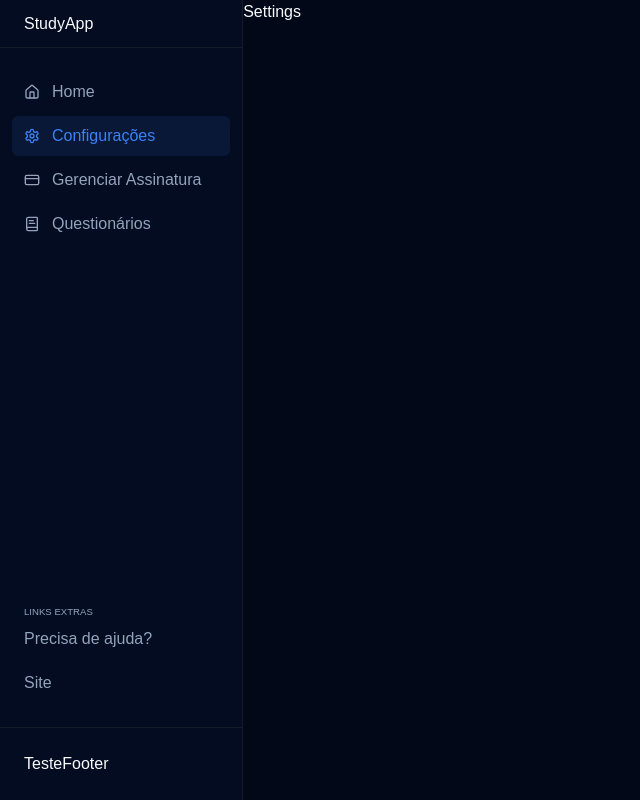
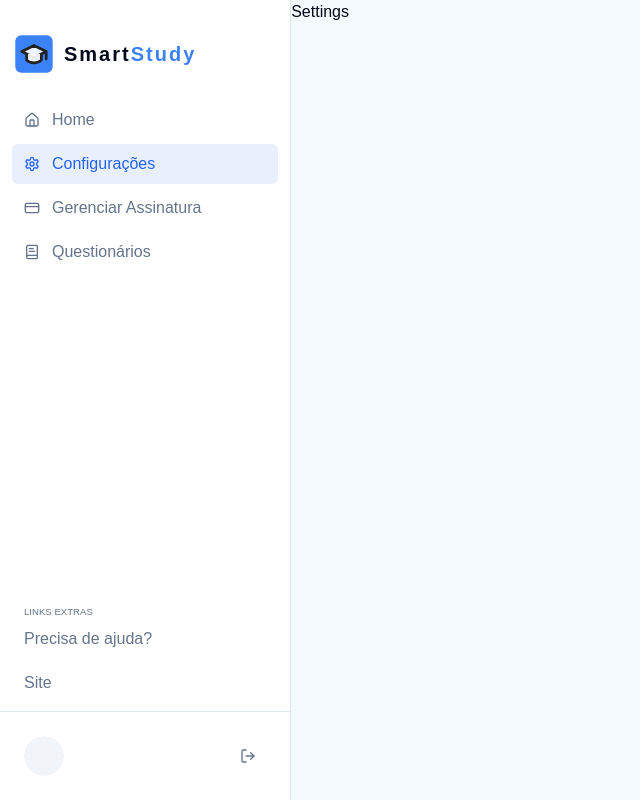
Before and after one commit to DanielVigano17/study-app, a Next.js app: page /settings in a window 1280 px wide. Shown: the whole page, without its empty margins (0-640 px from the left). Built offline with nearby package versions, Linux system fonts and the light colour scheme; no server answers.

Commit message:
Feat: logo do projeto criada e mudanças do estilo do tema light

```diff
--- a/src/app/(app)/(billing)/billing/layout.tsx
+++ b/src/app/(app)/(billing)/billing/layout.tsx
@@ -1,17 +1,13 @@
-import { MainSidebar } from "@/app/_components/sidebar";
-import { Suspense } from "react";
+import { PageContainer } from "@/components/layout/page-container";
 
-const layoutBilling = ({
-    children,
-  }: Readonly<{
-    children: React.ReactNode;
-  }>) => {
+export default function BillingLayout({
+  children,
+}: {
+  children: React.ReactNode;
+}) {
   return (
-    <div className="w-full md:grid grid-cols-[16.2rem_1fr] min-h-screen">
-      <MainSidebar/>
+    <PageContainer>
       {children}
-    </div>
-  )
+    </PageContainer>
+  );
 }
-
-export default layoutBilling;
--- a/src/app/(app)/(on-boarding)/on-boarding/layout.tsx
+++ b/src/app/(app)/(on-boarding)/on-boarding/layout.tsx
@@ -1,16 +1,15 @@
-import { Toaster } from "@/components/ui/toaster"
+import { PageContainer } from "@/components/layout/page-container";
+import { Toaster } from "@/components/ui/toaster";
 
-const layoutSettings = ({
-    children,
-  }: Readonly<{
-    children: React.ReactNode;
-  }>) => {
+export default function OnboardingLayout({
+  children,
+}: {
+  children: React.ReactNode;
+}) {
   return (
-    <div className="">
-        <Toaster />
-        {children}
-    </div>
-  )
+    <PageContainer showSidebar={false}>
+      <Toaster />
+      {children}
+    </PageContainer>
+  );
 }
-
-export default layoutSettings;
--- a/src/app/(app)/(quiz)/quiz/layout.tsx
+++ b/src/app/(app)/(quiz)/quiz/layout.tsx
@@ -1,17 +1,13 @@
-import { MainSidebar } from "@/app/_components/sidebar";
-import { Suspense } from "react";
+import { PageContainer } from "@/components/layout/page-container";
 
-const layoutQuiz = ({
-    children,
-  }: Readonly<{
-    children: React.ReactNode;
-  }>) => {
+export default function QuizLayout({
+  children,
+}: {
+  children: React.ReactNode;
+}) {
   return (
-    <div className="w-full md:grid grid-cols-[16.2rem_1fr] min-h-screen">
-      <MainSidebar/>
+    <PageContainer>
       {children}
-    </div>
-  )
+    </PageContainer>
+  );
 }
-
-export default layoutQuiz;
--- a/src/app/(app)/(settings)/settings/layout.tsx
+++ b/src/app/(app)/(settings)/settings/layout.tsx
@@ -1,16 +1,13 @@
-import { MainSidebar } from "@/app/_components/sidebar";
+import { PageContainer } from "@/components/layout/page-container";
 
-const layoutSettings = ({
-    children,
-  }: Readonly<{
-    children: React.ReactNode;
-  }>) => {
+export default function SettingsLayout({
+  children,
+}: {
+  children: React.ReactNode;
+}) {
   return (
-    <div className="grid grid-cols-[15.2rem_1fr] min-h-screen">
-      <MainSidebar/>
+    <PageContainer>
       {children}
-    </div>
-  )
+    </PageContainer>
+  );
 }
-
-export default layoutSettings;
--- a/src/app/(app)/app/layout.tsx
+++ b/src/app/(app)/app/layout.tsx
@@ -1,22 +1,13 @@
-import { MainSidebar } from "@/app/_components/sidebar";
-import { auth } from "@/auth";
-import Link from "next/link";
+import { PageContainer } from "@/components/layout/page-container"
 
-const layoutHome = async ({
-    children,
-  }: Readonly<{
-    children: React.ReactNode;
-  }>) => {
-
-  const session = await auth()
-  if (!session) return <div><Link href={"/login"}>Fazer login</Link></div>
-
+export default function AppLayout({
+  children,
+}: {
+  children: React.ReactNode
+}) {
   return (
-    <div className="w-screen md:grid grid-cols-[16.2rem_1fr] min-h-screen">
-      <MainSidebar/>
+    <PageContainer>
       {children}
-    </div>
+    </PageContainer>
   )
 }
-
-export default layoutHome;
--- a/src/app/(auth)/login/layout.tsx
+++ b/src/app/(auth)/login/layout.tsx
@@ -1,22 +1,20 @@
 import { auth } from "@/auth";
-import { Toaster } from "@/components/ui/toaster"
+import { PageContainer } from "@/components/layout/page-container";
+import { Toaster } from "@/components/ui/toaster";
 import { redirect } from "next/navigation";
 
-const layoutSettings = async ({
-    children,
-  }: Readonly<{
-    children: React.ReactNode;
-  }>) => {
-
-  const session = await auth()
+export default async function LoginLayout({
+  children,
+}: {
+  children: React.ReactNode;
+}) {
+  const session = await auth();
   if (session) redirect("/app");
 
   return (
-    <div className="">
-        <Toaster />
-        {children}
-    </div>
-  )
+    <PageContainer showSidebar={false}>
+      <Toaster />
+      {children}
+    </PageContainer>
+  );
 }
-
-export default layoutSettings;
--- /dev/null
+++ b/src/app/_components/SmartStudyIcon.tsx
@@ -0,0 +1,40 @@
+'use client'
+
+import Image from 'next/image'
+import { useTheme } from 'next-themes'
+import { useEffect, useState } from 'react'
+
+export function SmartStudyIcon() {
+  const { resolvedTheme } = useTheme()
+  const [mounted, setMounted] = useState(false)
+
+  useEffect(() => {
+    setMounted(true)
+  }, [])
+
+  if (!mounted) {
+    return (
+      <div className="flex items-center">
+        <div className="w-[44px] h-[44px]" />
+        <span className="ml-2 tracking-widest text-xl font-bold">
+          Smart<span className="text-blue-500">Study</span>
+        </span>
+      </div>
+    )
+  }
+
+  return (
+    <div className="flex items-center">
+      <Image
+        src={resolvedTheme === 'dark' ? "/smartstudy-icon.svg" : "/smartstudy-icon-light.svg"}
+        alt="StudyApp"
+        width={44}
+        height={44}
+        className="transition-all"
+      />
+      <span className="ml-2 tracking-widest text-xl font-bold">
+        Smart<span className="text-blue-500">Study</span>
+      </span>
+    </div>
+  )
+}
--- a/src/app/_components/sidebar.tsx
+++ b/src/app/_components/sidebar.tsx
@@ -1,21 +1,32 @@
 'use client'
 import { usePathname } from 'next/navigation'
-import { HomeIcon, Settings, CreditCard, BookText } from 'lucide-react'
+import { HomeIcon, Settings, CreditCard, BookText, LogOut } from 'lucide-react'
 import { Sidebar, SidebarFooter, SidebarHeader, SidebarMain, SidebarNav, SidebarNavHeader, SidebarNavHeaderTitle, SidebarNavLink, SidebarNavMain } from '@/components/Sidebar/SidebarModel'
 import { BottomNavigation } from './bottom-navigation'
+import { useContext } from 'react'
+import { ApplicationContext } from '../_context/app.context'
+import { Avatar, AvatarFallback, AvatarImage } from '@/components/ui/avatar'
+import { Button } from '@/components/ui/button'
+import { signOut } from 'next-auth/react'
+import { SmartStudyIcon } from './SmartStudyIcon'
 
 export function MainSidebar() {
   const pathname = usePathname()
+  const { session } = useContext(ApplicationContext)
 
   const isActive = (path: string) => {
     return pathname === path
+  }
+
+  const handleLogout = async () => {
+    await signOut({ callbackUrl: '/login' })
   }
 
   return (
     <div className='h-full'>
       <Sidebar className='h-full bg-sidebar'>
       <SidebarHeader>
-        StudyApp
+        <SmartStudyIcon />
       </SidebarHeader>
       <SidebarMain className="flex flex-col flex-grow">
         <SidebarNav>
@@ -67,8 +78,26 @@ export function MainSidebar() {
           </SidebarNavMain>
         </SidebarNav>
       </SidebarMain>
+
       <SidebarFooter>
-        <span>TesteFooter</span>
+        <div className="flex items-center gap-3">
+          <Avatar>
+            <AvatarImage src={session?.user?.image || undefined} />
+            <AvatarFallback>{session?.user?.name?.[0]?.toUpperCase()}</AvatarFallback>
+          </Avatar>
+          <div className="flex flex-col flex-1 min-w-0">
+            <p className="text-sm font-medium truncate">{session?.user?.name}</p>
+            <p className="text-xs text-muted-foreground truncate">{session?.user?.email}</p>
+          </div>
+          <Button
+            variant="ghost"
+            size="icon"
+            onClick={handleLogout}
+            className="text-muted-foreground hover:text-primary"
+          >
+            <LogOut className="h-4 w-4" />
+          </Button>
+        </div>
       </SidebarFooter>
     </Sidebar>
     <BottomNavigation/>
--- a/src/app/globals.css
+++ b/src/app/globals.css
@@ -6,10 +6,9 @@ body {
   font-family: Arial, Helvetica, sans-serif;
 }
 
-
 @layer base {
   :root {
-    --background: 0 0% 100%;
+    --background: 210deg 100% 98.06%;
     --foreground: 222.2 84% 4.9%;
     --card: 0 0% 100%;
     --card-foreground: 222.2 84% 4.9%;
@@ -25,6 +24,7 @@ body {
     --accent-foreground: 222.2 47.4% 11.2%;
     --destructive: 0 84.2% 60.2%;
     --destructive-foreground: 210 40% 98%;
+    --sidebar-background: 0 0% 100%;
     --border: 214.3 31.8% 91.4%;
     --input: 214.3 31.8% 91.4%;
     --ring: 221.2 83.2% 53.3%;
--- a/src/app/layout.tsx
+++ b/src/app/layout.tsx
@@ -34,7 +34,7 @@ export default async function RootLayout({
       <body className={`${geistSans.variable} ${geistMono.variable} antialiased`}>
         <ThemeProvider
           attribute="class"
-          defaultTheme="dark"
+          defaultTheme="light"
           enableSystem
           disableTransitionOnChange
           storageKey="study-app-theme"
--- a/src/components/Sidebar/SidebarModel.tsx
+++ b/src/components/Sidebar/SidebarModel.tsx
@@ -13,7 +13,7 @@ export function Sidebar({
   return (
     <aside
       className={cn([
-        'hidden md:flex border-r border-border flex-col space-y-6',
+        'hidden md:flex border-r border-border flex-col ',
         className,
       ])}
     >
@@ -29,7 +29,7 @@ export function SidebarHeader({
   return (
     <header
       className={cn([
-        'px-6 h-12 flex items-center border-b border-border',
+        'px-3 min-h-12 pt-[2rem] pb-[1rem] flex items-center border-border',
         className,
       ])}
     >
@@ -49,7 +49,7 @@ export function SidebarMain({
   className,
   children,
 }: SidebarGenericProps) {
-  return <main className={cn(['px-3', className])}>{children}</main>
+  return <main className={cn(['px-3 my-2', className])}>{children}</main>
 }
 
 export function SidebarNav({
--- /dev/null
+++ b/src/components/layout/page-container.tsx
@@ -0,0 +1,29 @@
+'use client'
+
+import { MainSidebar } from "@/app/_components/sidebar"
+import { cn } from "@/lib/utils"
+
+interface PageContainerProps {
+  children: React.ReactNode
+  className?: string
+  contentClassName?: string
+  showSidebar?: boolean
+}
+
+export function PageContainer({
+  children,
+  className,
+  contentClassName,
+  showSidebar = true,
+}: PageContainerProps) {
+  return (
+    <div className={cn(
+      "w-screen min-h-screen",
+      showSidebar && "md:grid md:grid-cols-[18.2rem_1fr]",
+      className
+    )}>
+      {showSidebar && <MainSidebar />}
+        {children}
+    </div>
+  )
+}
```
Also changed, not shown: public/smartstudy-icon-light.svg (added), public/smartstudy-icon.svg (added).
